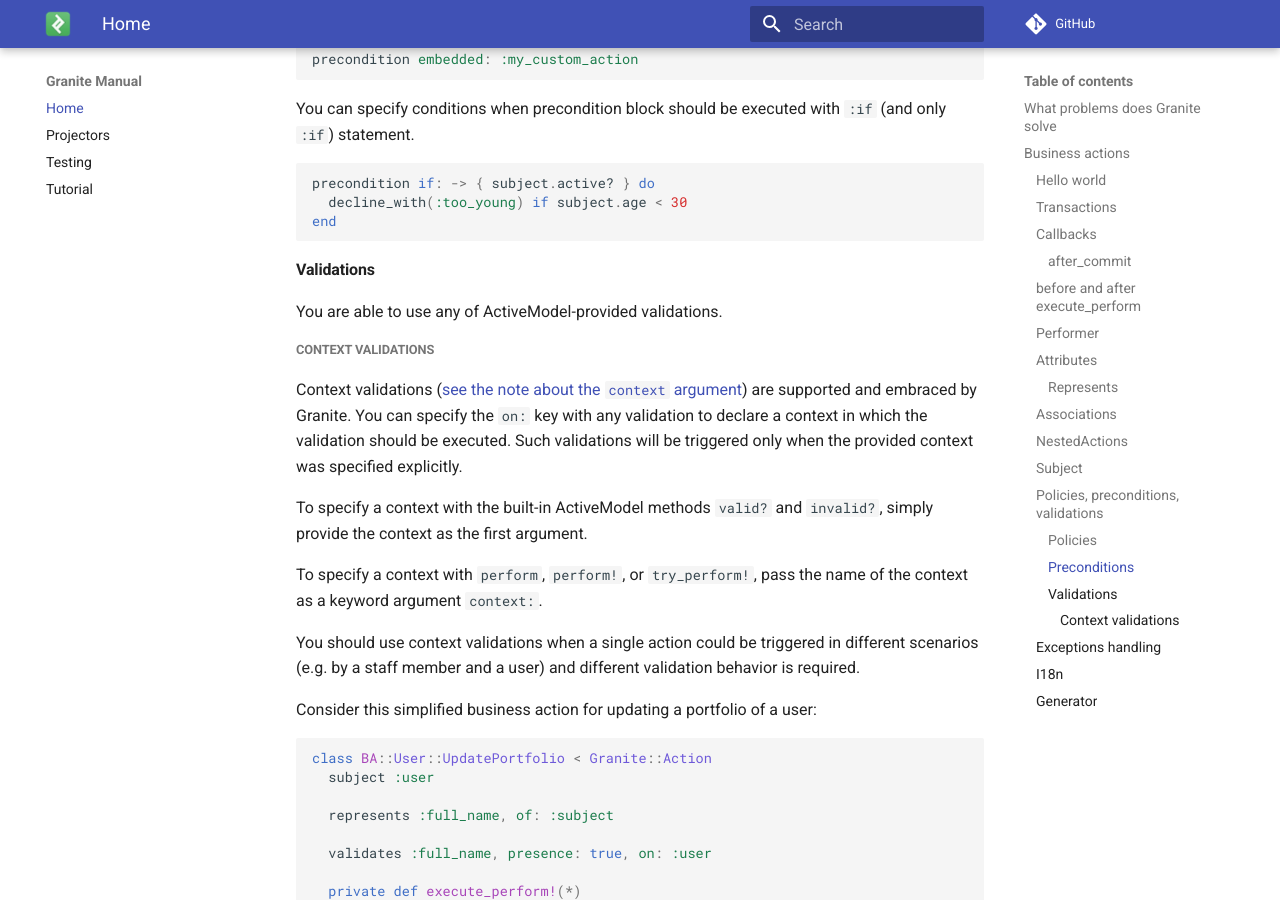
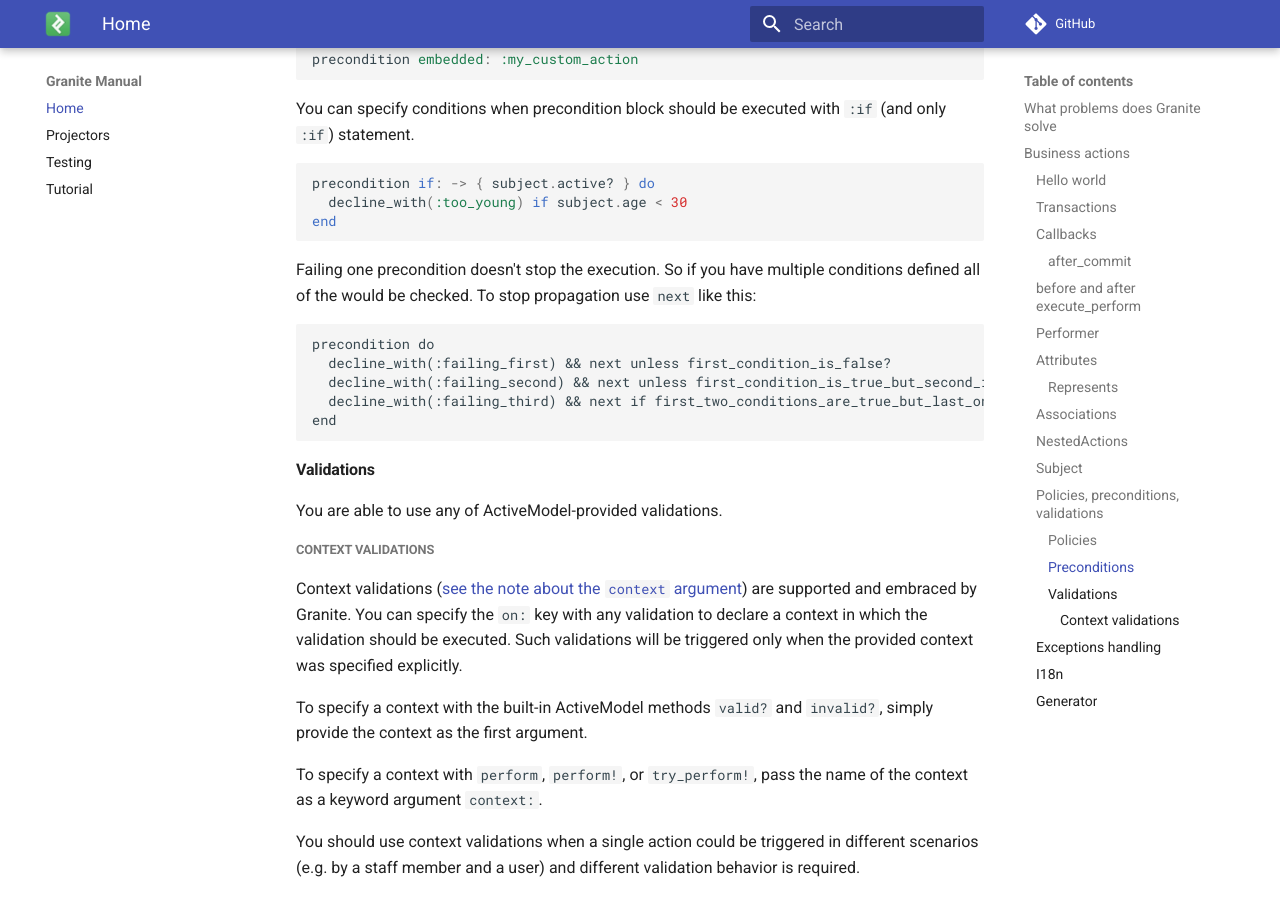
Before and after one commit to toptal/granite, an MkDocs documentation site: the page built from docs/index.md, in a window 1280 px wide and 900 px high, scrolled down 5531 px. Built offline with MkDocs 1.6.1 and Material for MkDocs 9.7.7, drawn with Linux system fonts in a browser that asks for light colours; comment, search, counter and statistics services are not loaded; old or Windows-style settings are respelled for this version of MkDocs.

Commit message:
Add precondition skipping to documentation
Precondition block can be halted if you are fine with the first failure only

````diff
--- a/docs/index.md
+++ b/docs/index.md
@@ -268,6 +268,16 @@ precondition if: -> { subject.active? } do
 end
 ```
 
+Failing one precondition doesn't stop the execution. So if you have multiple conditions defined all of the would be checked. To stop propagation use `next` like this:
+
+```
+precondition do
+  decline_with(:failing_first) && next unless first_condition_is_false?
+  decline_with(:failing_second) && next unless first_condition_is_true_but_second_is_false?
+  decline_with(:failing_third) && next if first_two_conditions_are_true_but_last_one_is_false?
+end
+```
+
 #### Validations
 
 You are able to use any of ActiveModel-provided validations.
````
